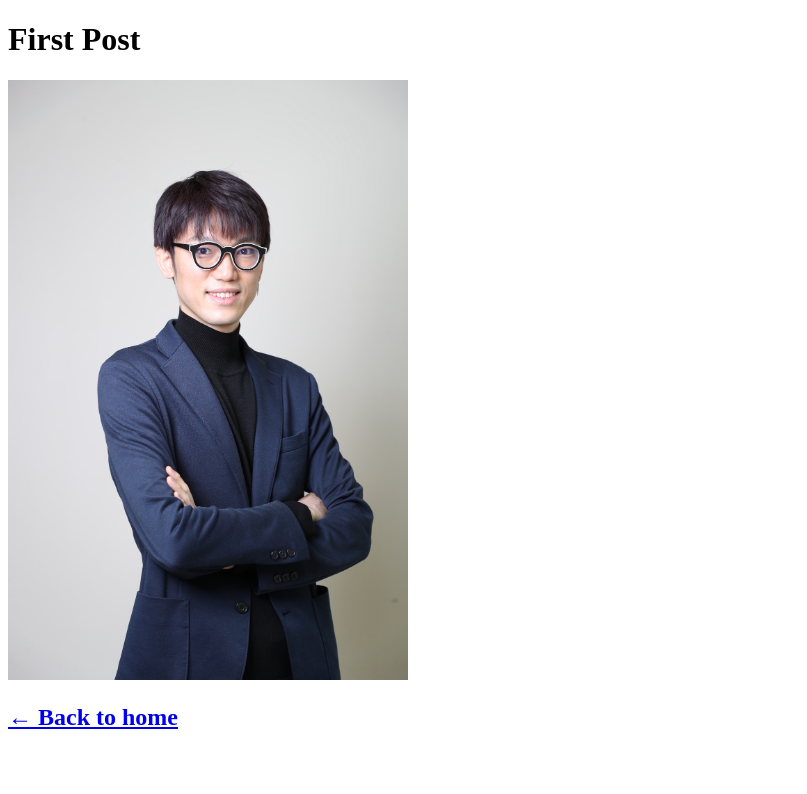
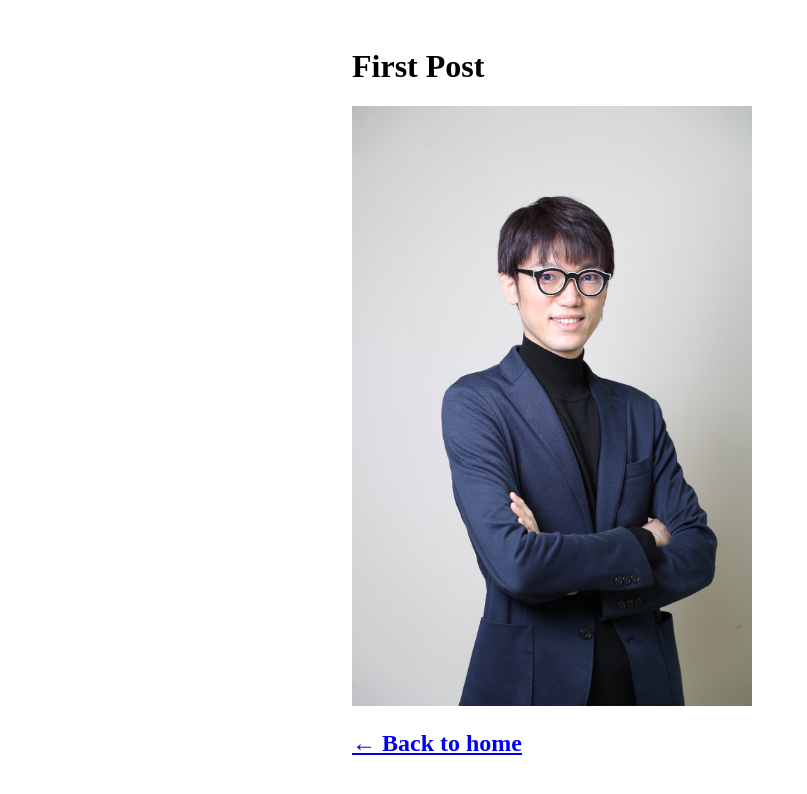
Before and after one commit to kkeeth/nextjs-tutorial, a Next.js app: page /posts/first-post in a window 1280 px wide. Shown: the top 794 px of the page, without its empty margins (0-807 px from the left). Built offline with nearby package versions, Linux system fonts and the light colour scheme.

Commit message:
feat: added layout

```diff
--- /dev/null
+++ b/components/layout.js
@@ -0,0 +1,7 @@
+import styles from "./layout.module.css";
+
+const Layout = ({ children }) => {
+  return <div className={styles.container}>{children}</div>;
+};
+
+export default Layout;
--- /dev/null
+++ b/components/layout.module.css
@@ -0,0 +1,5 @@
+.container {
+  max-width: 36rem;
+  padding: 0 1rem;
+  margin: 3rem auto 6rem;
+}
--- a/pages/posts/first-post.js
+++ b/pages/posts/first-post.js
@@ -2,10 +2,11 @@
 import Image from "next/image";
 import Head from "next/head";
 import Script from "next/script";
+import Layout from "../../components/layout";
 
 const FirstPost = () => {
   return (
-    <>
+    <Layout>
       <Head>
         <title>First Post</title>
       </Head>
@@ -28,7 +29,7 @@
       <h2>
         <Link href="/">← Back to home</Link>
       </h2>
-    </>
+    </Layout>
   );
 };
 
```
